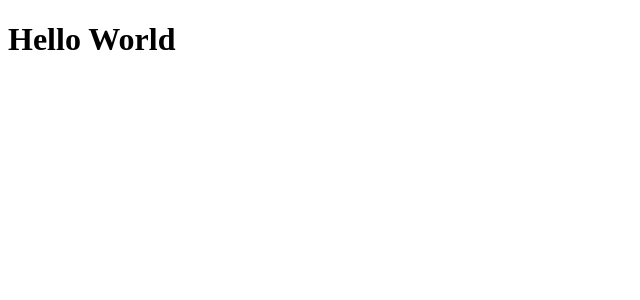
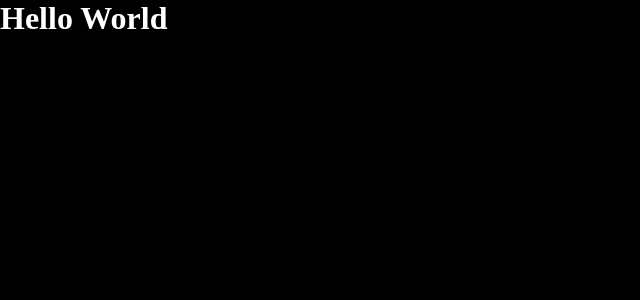
Before and after one commit to MrBryanBell/pomodoro-tracker, a SvelteKit app: page / in a window 1280 px wide. Shown: the top 300 px of the page, without its empty margins (0-640 px from the left). Built offline with nearby package versions, Linux system fonts and the light colour scheme.

Commit message:
feat: :lipstick: Add global CSS styles.

```diff
--- /dev/null
+++ b/src/globals.css
@@ -0,0 +1,54 @@
+* {
+    box-sizing: border-box;
+    margin: 0;
+    padding: 0;
+    color: white;
+}
+
+body {
+    background-color: hsl(0, 0%, 0%);
+}
+
+button, input {
+    color: black;
+}
+
+:root {
+    /* font-weight */
+    --font-weight-1: 100;
+    --font-weight-2: 200;
+    --font-weight-3: 300;
+    --font-weight-4: 400;
+    --font-weight-5: 500;
+    --font-weight-6: 600;
+    --font-weight-7: 700;
+
+    /* font-size */
+    --font-size-1: 0.875rem; /* 14px */
+    --font-size-2: 1rem; /* 16px */
+    --font-size-3: 1.5rem; /* 24px */
+    --font-size-4: 2.5rem; /* 40px */
+    --font-size-5: 3.75rem; /* 60px */
+
+    /* sizes */
+    --size-1: 0.125rem; /* 2px */
+    --size-2: 0.25rem; /* 4px */
+    --size-3: 0.5rem; /* 8px */
+    --size-4: 0.75rem; /* 12px */
+    --size-5: 1rem; /* 16px */
+    --size-6: 2rem; /* 32px */
+    --size-7: 3.25rem; /* 52px */
+    --size-8: 5.25rem; /* 84px */
+
+    /* colors */
+    --surface-1: hsl(0, 0%, 0%);
+    --surface-2: hsl(0, 0%, 10%);
+    --surface-3: hsl(0, 0%, 20%);
+
+    --primary-1: hsl(64, 100%, 50%);
+
+    --white-1: hsl(0, 0%, 100%);
+    --white-2: hsl(0, 0%, 96%);
+    --white-3: hsl(0, 0%, 84%);
+    --white-4: hsl(0, 0%, 76%);
+}
--- a/src/routes/+layout.svelte
+++ b/src/routes/+layout.svelte
@@ -1 +1,5 @@
+<script lang="ts">
+	import '../globals.css';
+</script>
+
 <slot />
```
